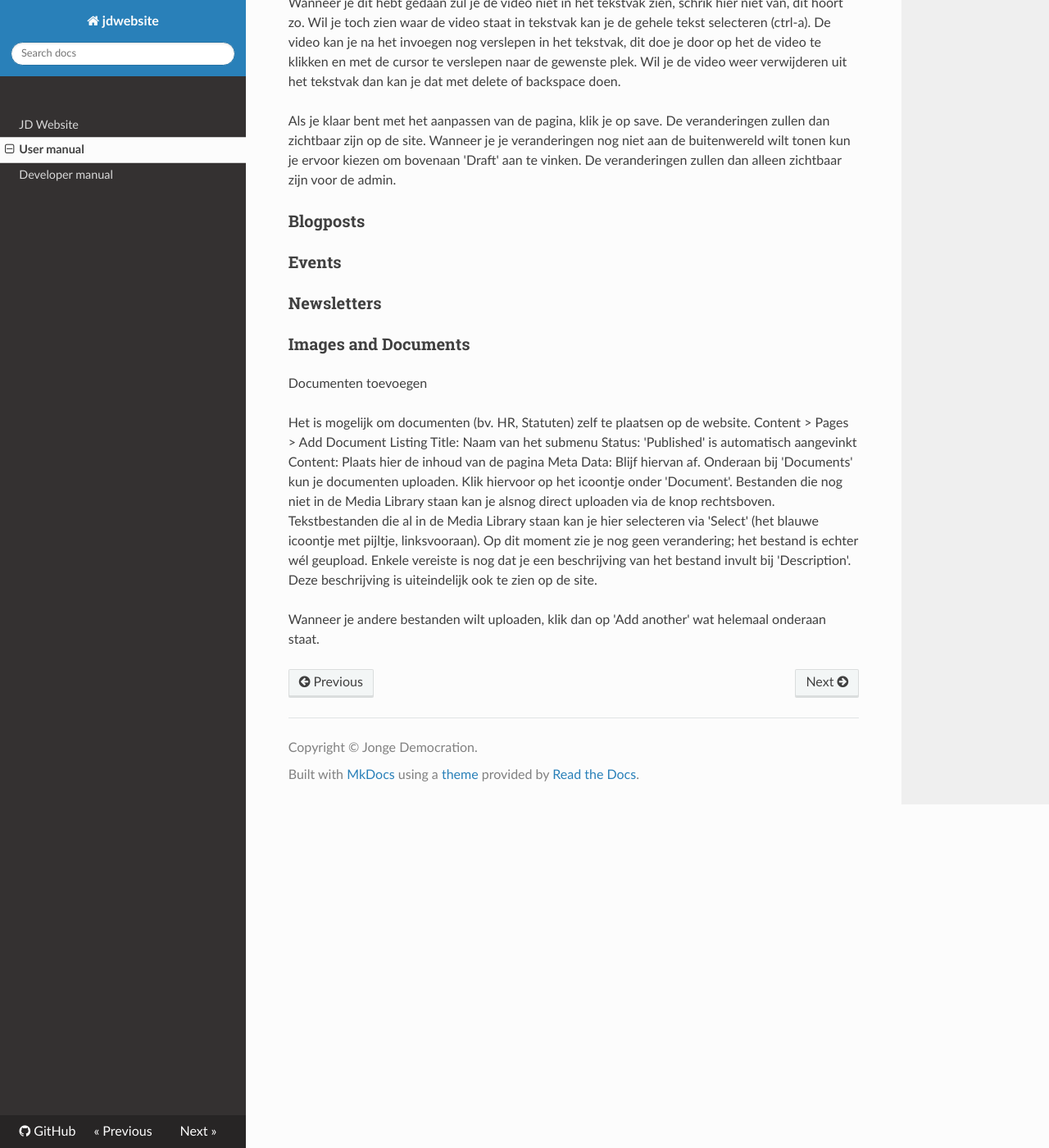
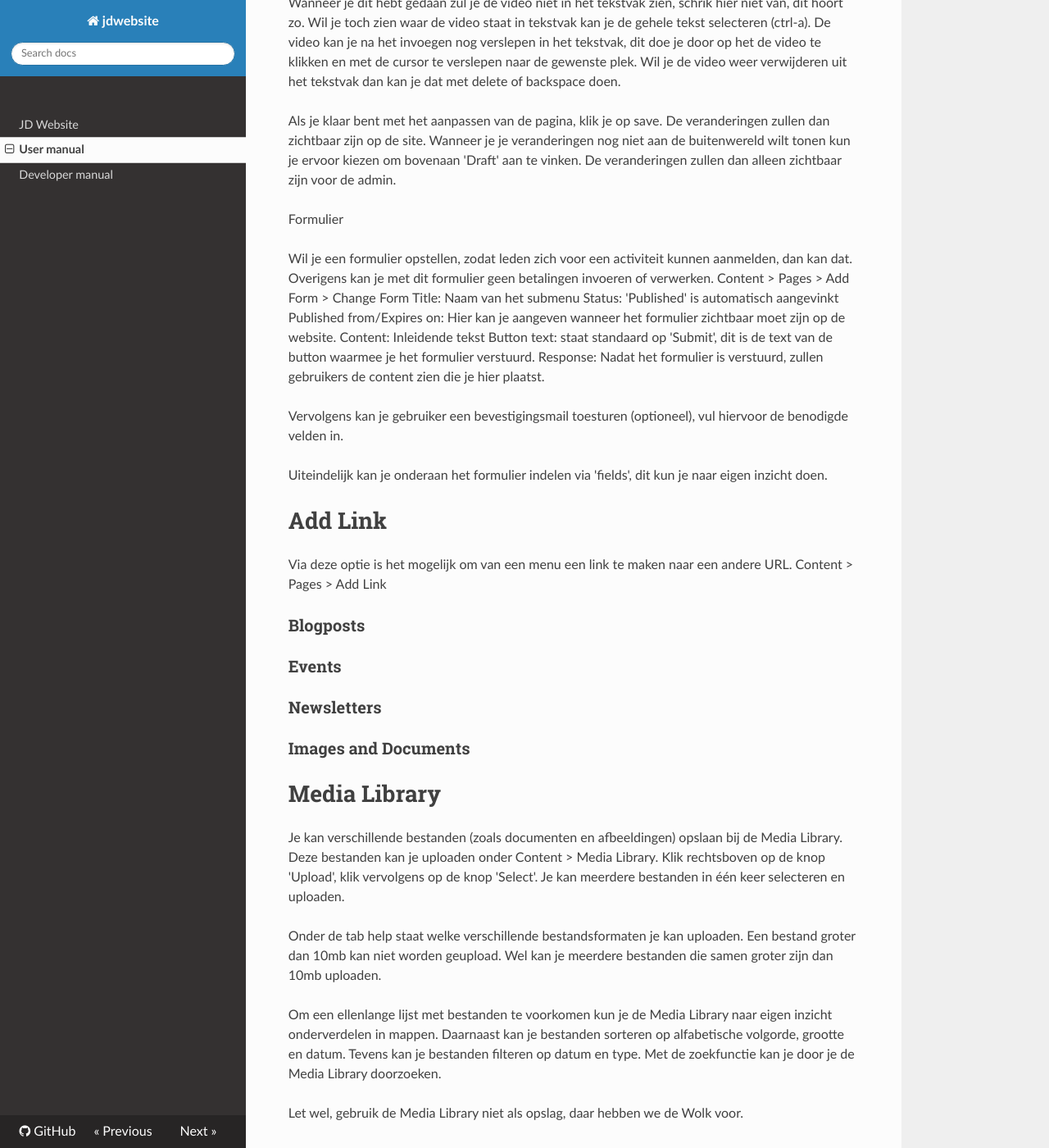
Before and after one commit to jonge-democraten/website, an MkDocs documentation site: the page built from docs/user.md, in a window 1280 px wide and 1400 px high, scrolled down 2248 px. Shown: the whole window at 82% size. Built offline with MkDocs 1.6.1, drawn with Linux system fonts in a browser that asks for light colours; nearby versions of some CDN libraries; old or Windows-style settings are respelled for this version of MkDocs; some of the changed text lies outside the part shown.

Commit message:
Added Images and Documents

```diff
--- a/docs/user.md
+++ b/docs/user.md
@@ -76,6 +76,27 @@
 
 Als je klaar bent met het aanpassen van de pagina, klik je op save. De veranderingen zullen dan zichtbaar zijn op de site. Wanneer je je veranderingen nog niet aan de buitenwereld wilt tonen kun je ervoor kiezen om bovenaan 'Draft' aan te vinken. De veranderingen zullen dan alleen zichtbaar zijn voor de admin.
 
+Formulier
+
+Wil je een formulier opstellen, zodat leden zich voor een activiteit kunnen aanmelden, dan kan dat. Overigens kan je met dit formulier geen betalingen invoeren of verwerken.
+Content > Pages > Add Form > Change Form
+Title: Naam van het submenu
+Status: 'Published' is automatisch aangevinkt
+Published from/Expires on: Hier kan je aangeven wanneer het formulier zichtbaar moet zijn op de website.
+Content: Inleidende tekst
+Button text: staat standaard op 'Submit', dit is de text van de button waarmee je het formulier verstuurd.
+Response: Nadat het formulier is verstuurd, zullen gebruikers de content zien die je hier plaatst.
+
+Vervolgens kan je gebruiker een bevestigingsmail toesturen (optioneel), vul hiervoor de  benodigde velden in.
+
+Uiteindelijk kan je onderaan het formulier indelen via 'fields', dit kun je naar eigen inzicht doen.
+
+
+
+# Add Link
+Via deze optie is het mogelijk om van een menu een link te maken naar een andere URL.
+Content > Pages > Add Link
+
 ### Blogposts
 
 ### Events
@@ -84,14 +105,27 @@
 
 ### Images and Documents
 
-Documenten toevoegen
+# Media Library
+
+Je kan verschillende bestanden (zoals documenten en afbeeldingen) opslaan bij de Media Library. Deze bestanden kan je uploaden onder Content > Media Library. Klik rechtsboven op de knop 'Upload', klik vervolgens op de knop 'Select'. Je kan meerdere bestanden in één keer selecteren en uploaden.
+
+Onder de tab help staat welke verschillende bestandsformaten je kan uploaden. Een bestand groter dan 10mb kan niet worden geupload. Wel kan je meerdere bestanden die samen groter zijn dan 10mb uploaden.
+
+Om een ellenlange lijst met bestanden te voorkomen kun je de Media Library naar eigen inzicht onderverdelen in mappen. Daarnaast kan je bestanden sorteren op alfabetische volgorde, grootte en datum. Tevens kan je bestanden filteren op datum en type. Met de zoekfunctie kan je door je de Media Library doorzoeken.
+
+Let wel, gebruik de Media Library niet als opslag, daar hebben we de Wolk voor.
+
+
+# Documenten toevoegen
 
 Het is mogelijk om documenten (bv. HR, Statuten) zelf te plaatsen op de website.
-Content > Pages > Add Document Listing
+Ga naar Content > Pages > Add Document Listing
+Vul vervolgens in:
 Title: Naam van het submenu
 Status: 'Published' is automatisch aangevinkt
 Content: Plaats hier de inhoud van de pagina
 Meta Data: Blijf hiervan af.
-Onderaan bij 'Documents' kun je documenten uploaden. Klik hiervoor op het icoontje onder 'Document'. Bestanden die nog niet in de Media Library staan kan je alsnog direct uploaden via de knop rechtsboven. Tekstbestanden die al in de Media Library staan kan je hier selecteren via 'Select' (het blauwe icoontje met pijltje, linksvooraan). Op dit moment zie je nog geen verandering; het bestand is echter wél geupload. Enkele vereiste is nog dat je een beschrijving van het bestand invult bij 'Description'. Deze beschrijving is uiteindelijk ook te zien op de site.
+
+Onderaan bij 'Documents' kun je documenten uploaden. Klik hiervoor op het icoontje onder 'Document'. Bestanden die nog niet in de Media Library staan kan je alsnog direct uploaden via de knop rechtsboven. Tekstbestanden die al in de Media Library staan kan je hier selecteren via 'Select' (het blauwe icoontje met pijltje, links vooraan). Op dit moment zie je nog geen verandering; het bestand is echter wél geupload. Enkele vereiste is nog dat je een beschrijving van het bestand invult bij 'Description'. Deze beschrijving is uiteindelijk ook te zien op de site.
 
 Wanneer je andere bestanden wilt uploaden, klik dan op 'Add another' wat helemaal onderaan staat.
```
Also changed, not shown: other parts of docs/user.md (+2 -2 lines), 1 other file.
